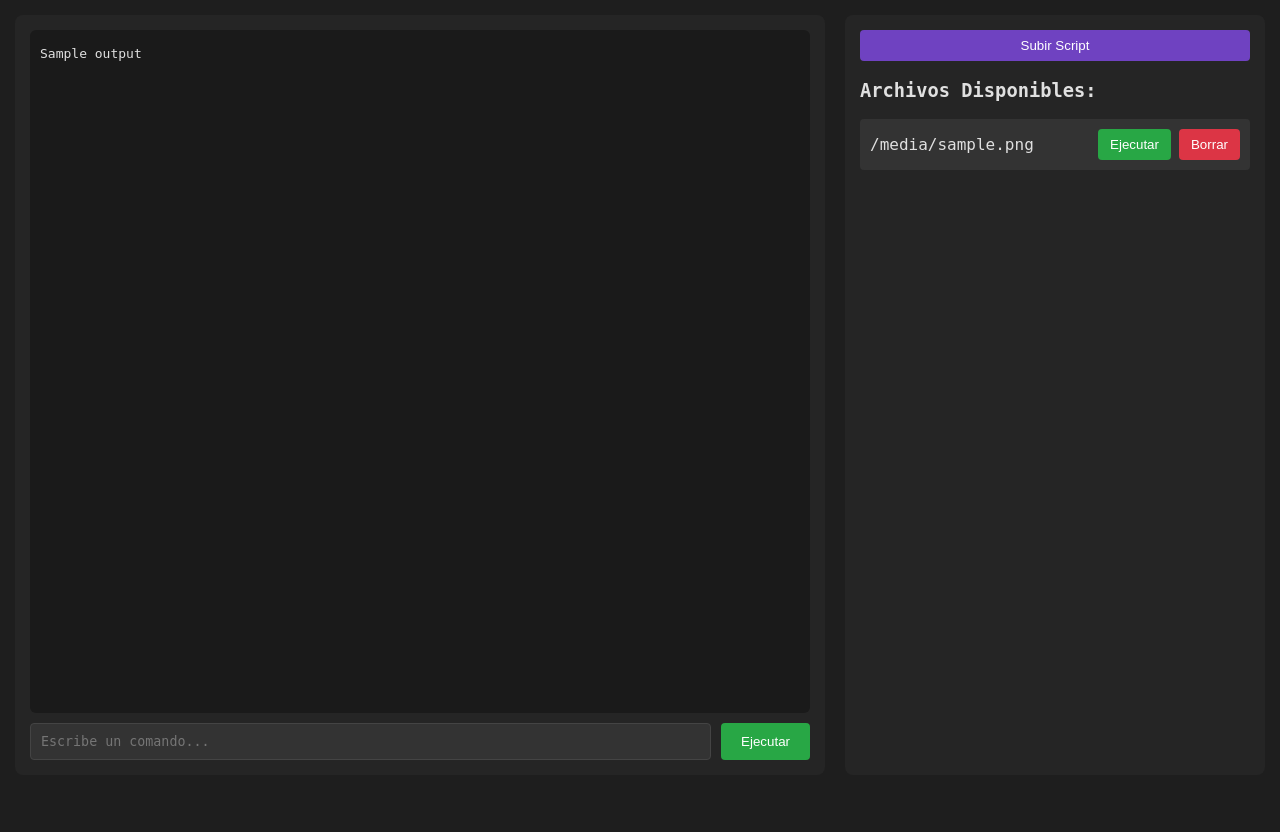
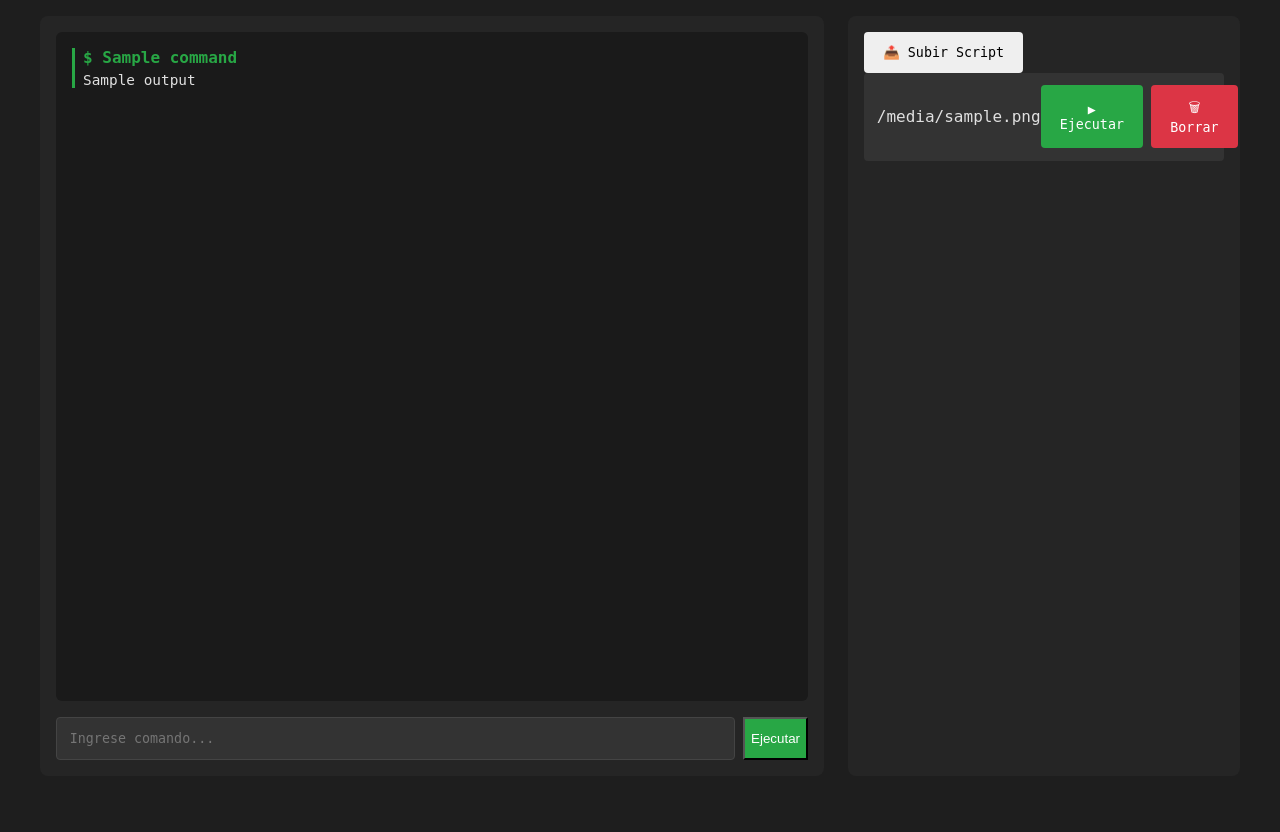
Before and after one commit to henrytmr/sys, a Flask app: template templates/index.html in a window 1280 px wide. Before the commit the page ends 760 px from the top, so only its background shows below. Run offline with Flask 3, Linux system fonts and the light colour scheme; the template is opened without the code that fills it: most values are stand-ins (such as "Sample title", 1, 10 or a date in 2020); some libraries are stand-ins or nearby versions.

Commit message:
MrROBOT1

```diff
--- a/app.py
+++ b/app.py
@@ -14,10 +14,14 @@ app = Flask("consola_web")
 app.secret_key = os.environ.get("SECRET_KEY", "clave_secreta")
 app.config["UPLOAD_FOLDER"] = UPLOAD_FOLDER
 app.config["SESSION_TYPE"] = "filesystem"
-app.config['MAX_CONTENT_LENGTH'] = 1 * 1024 * 1024
+app.config['MAX_CONTENT_LENGTH'] = 5 * 1024 * 1024  # 5MB
 Session(app)
 
-logging.basicConfig(filename='app.log', level=logging.ERROR)
+logging.basicConfig(
+    filename='app.log',
+    level=logging.ERROR,
+    format='%(asctime)s - %(levelname)s - %(message)s'
+)
 os.makedirs(UPLOAD_FOLDER, exist_ok=True)
 user_sessions = {}
 
@@ -32,7 +36,6 @@ def index():
             user_sessions[session["session_id"]] = {
                 "globals": {},
                 "history": [],
-                "mode": "bash",
                 "cwd": os.getcwd()
             }
         files = os.listdir(UPLOAD_FOLDER)
@@ -46,58 +49,42 @@ def execute():
     try:
         data = request.get_json()
         command = data.get("command", "").strip()
-        mode = data.get("mode", "bash")
 
-        if "session_id" not in session:
-            session["session_id"] = str(uuid.uuid4())
-            user_sessions[session["session_id"]] = {
-                "globals": {},
-                "history": [],
-                "mode": "bash",
-                "cwd": os.getcwd()
-            }
+        if not command:
+            return jsonify({"output": "", "history": []})
 
         user = user_sessions[session["session_id"]]
 
-        if not command:
-            return jsonify({"output": "", "history": user["history"]})
+        # Manejar comandos especiales
+        if command.lower() == "clear":
+            user["history"] = []
+            return jsonify({"output": "", "history": []})
 
-        if command == "clear":
-            user["history"] = []
-            return jsonify({"output": "", "history": user["history"]})
+        if command.lower() == "dir":
+            command = "ls -l"
 
         try:
-            if mode == "bash":
-                if command.startswith("cd "):
-                    new_dir = command[3:].strip()
-                    try:
-                        os.chdir(new_dir)
-                        user["cwd"] = os.getcwd()
-                        output = f"Directorio actual: {user['cwd']}"
-                    except Exception as e:
-                        output = f"cd: {str(e)}"
-                else:
-                    result = subprocess.run(
-                        shlex.split(command),
-                        capture_output=True,
-                        text=True,
-                        timeout=10,
-                        cwd=user.get("cwd", os.getcwd())
-                    )
-                    output = result.stdout + result.stderr
-            elif mode == "python":
-                local_ctx = user["globals"]
-                exec(command, local_ctx)
-                output = local_ctx.get("_", "") or "Comando ejecutado."
+            if command.startswith("cd "):
+                new_dir = command[3:].strip()
+                os.chdir(new_dir)
+                user["cwd"] = os.getcwd()
+                output = f"Directorio actual: {user['cwd']}"
             else:
-                output = "Modo inválido."
+                result = subprocess.run(
+                    shlex.split(command),
+                    capture_output=True,
+                    text=True,
+                    timeout=10,
+                    cwd=user.get("cwd", os.getcwd())
+                )
+                output = result.stdout + result.stderr
 
         except subprocess.TimeoutExpired:
             output = "Error: Tiempo de ejecución excedido"
         except Exception as e:
             output = f"Error: {str(e)}"
 
-        user["history"].append(f"$ {command}\n{output}")
+        user["history"].append({"command": command, "output": output})
         return jsonify({"output": output, "history": user["history"]})
 
     except Exception as e:
@@ -108,50 +95,29 @@ def execute():
 def upload_file():
     try:
         if 'archivo' not in request.files:
-            return jsonify({'error': 'No file selected'}), 400
+            return jsonify({'error': 'No se seleccionó archivo'}), 400
 
         file = request.files['archivo']
         if file.filename == '':
-            return jsonify({'error': 'Empty filename'}), 400
+            return jsonify({'error': 'Nombre vacío'}), 400
 
-        if file and allowed_file(file.filename):
-            filename = secure_filename(file.filename)
-            file.save(os.path.join(app.config['UPLOAD_FOLDER'], filename))
-            return jsonify({'success': f'{filename} subido correctamente'})
+        if not (file and allowed_file(file.filename)):
+            return jsonify({'error': 'Solo archivos .py'}), 400
 
-        return jsonify({'error': 'Solo archivos .py permitidos'}), 400
+        filename = secure_filename(file.filename)
+        filepath = os.path.join(app.config['UPLOAD_FOLDER'], filename)
+
+        if os.path.exists(filepath):
+            return jsonify({'error': 'El archivo ya existe'}), 409
+
+        file.save(filepath)
+        return jsonify({'success': f'{filename} subido'})
 
     except Exception as e:
         logging.error(f"Upload error: {str(e)}")
         return jsonify({'error': str(e)}), 500
 
-@app.route("/run/<filename>")
-def run_file(filename):
-    try:
-        filepath = os.path.join(app.config['UPLOAD_FOLDER'], secure_filename(filename))
-        if not os.path.exists(filepath):
-            return jsonify({'error': 'Archivo no encontrado'}), 404
-
-        result = subprocess.run(
-            ['python3', filepath],
-            capture_output=True,
-            text=True,
-            timeout=30
-        )
-        output = result.stdout + result.stderr
-
-        if "session_id" in session:
-            user = user_sessions.get(session["session_id"])
-            if user:
-                user["history"].append(f"$ python {filename}\n{output}")
-
-        return jsonify({'output': output})
-
-    except Exception as e:
-        logging.error(f"Run error: {str(e)}")
-        return jsonify({'error': str(e)}), 500
-
-@app.route("/delete/<filename>")
+@app.route("/delete/<filename>", methods=["DELETE"])
 def delete_file(filename):
     try:
         filepath = os.path.join(app.config['UPLOAD_FOLDER'], secure_filename(filename))
@@ -163,3 +129,6 @@ def delete_file(filename):
     except Exception as e:
         logging.error(f"Delete error: {str(e)}")
         return jsonify({'error': str(e)}), 500
+
+if __name__ == "__main__":
+    app.run(host='0.0.0.0', port=5000)
--- a/static/style.css
+++ b/static/style.css
@@ -1,6 +1,6 @@
 :root {
-    --bg-color: #1e1e1e;
-    --text-color: #e0e0e0;
+    --bg: #1e1e1e;
+    --text: #e0e0e0;
     --primary: #28a745;
     --danger: #dc3545;
     --accent: #6f42c1;
@@ -8,143 +8,130 @@
 
 body {
     font-family: 'Fira Code', monospace;
-    background: var(--bg-color);
-    color: var(--text-color);
+    background: var(--bg);
+    color: var(--text);
     margin: 0;
-    padding: 15px;
+    padding: 1rem;
+    min-height: 100vh;
 }
 
 .container {
-    display: flex;
-    flex-direction: column;
-    gap: 20px;
-    max-width: 100%;
+    display: grid;
+    grid-template-columns: 2fr 1fr;
+    gap: 1.5rem;
+    max-width: 1200px;
+    margin: 0 auto;
     height: 95vh;
 }
 
-@media (min-width: 768px) {
-    .container {
-        flex-direction: row;
-    }
-}
-
 .console {
-    flex: 2;
     background: #252525;
     border-radius: 8px;
-    padding: 15px;
+    padding: 1rem;
     display: flex;
     flex-direction: column;
-    min-height: 300px;
 }
 
 .history {
     flex: 1;
     overflow-y: auto;
     background: #1a1a1a;
-    padding: 10px;
+    padding: 1rem;
     border-radius: 6px;
-    margin-bottom: 10px;
+    margin-bottom: 1rem;
 }
 
-.history-line {
-    margin: 5px 0;
+.command-block {
+    margin-bottom: 1rem;
+    border-left: 3px solid var(--primary);
+    padding-left: 0.5rem;
+}
+
+.command {
+    color: var(--primary);
+    font-weight: bold;
+    margin-bottom: 0.3rem;
+}
+
+.output {
+    color: var(--text);
     white-space: pre-wrap;
-    word-break: break-word;
-    font-size: 13px;
-    line-height: 1.4;
+    margin: 0;
+    font-size: 0.9rem;
 }
 
 .input-area {
     display: flex;
-    gap: 10px;
+    gap: 0.5rem;
 }
 
-#command {
+#commandInput {
     flex: 1;
-    padding: 10px;
+    padding: 0.8rem;
     background: #333;
     border: 1px solid #444;
     border-radius: 4px;
-    color: var(--text-color);
+    color: var(--text);
     font-family: inherit;
 }
 
-#execute {
-    background: var(--primary);
-    color: white;
+.btn {
+    padding: 0.8rem 1.2rem;
     border: none;
-    padding: 10px 20px;
     border-radius: 4px;
     cursor: pointer;
     transition: opacity 0.3s;
+    font-family: inherit;
 }
 
-#execute:hover {
-    opacity: 0.9;
+.btn:hover {
+    opacity: 0.85;
+}
+
+#executeBtn {
+    background: var(--primary);
+    color: white;
 }
 
 .files-panel {
-    flex: 1;
     background: #252525;
     border-radius: 8px;
-    padding: 15px;
+    padding: 1rem;
     overflow-y: auto;
-}
-
-.file-list {
-    margin-top: 15px;
 }
 
 .file-item {
     display: flex;
     justify-content: space-between;
     align-items: center;
-    padding: 10px;
+    padding: 0.8rem;
     background: #333;
     border-radius: 4px;
-    margin-bottom: 8px;
+    margin-bottom: 0.5rem;
 }
 
-.file-actions {
+.actions {
     display: flex;
-    gap: 8px;
+    gap: 0.5rem;
 }
 
-.btn-upload, .btn-run, .btn-delete {
-    padding: 8px 12px;
-    border: none;
-    border-radius: 4px;
-    cursor: pointer;
-    transition: opacity 0.3s;
-}
-
-.btn-upload {
-    background: var(--accent);
-    color: white;
-    width: 100%;
-}
-
-.btn-run {
+.run {
     background: var(--primary);
     color: white;
 }
 
-.btn-delete {
+.delete {
     background: var(--danger);
     color: white;
 }
 
-.btn-upload:hover, .btn-run:hover, .btn-delete:hover {
-    opacity: 0.85;
-}
-
 @media (max-width: 768px) {
     .container {
+        grid-template-columns: 1fr;
         height: auto;
     }
 
     .console, .files-panel {
-        min-height: 50vh;
+        height: 50vh;
     }
 }
--- a/templates/index.html
+++ b/templates/index.html
@@ -2,40 +2,42 @@
 <html lang="es">
 <head>
     <meta charset="UTF-8">
+    <meta name="viewport" content="width=device-width, initial-scale=1.0">
     <title>Consola Web</title>
-    <meta name="viewport" content="width=device-width, initial-scale=1.0">
+    <link rel="stylesheet" href="https://cdn.jsdelivr.net/npm/sweetalert2@11/dist/sweetalert2.min.css">
     <link rel="stylesheet" href="{{ url_for('static', filename='style.css') }}">
 </head>
 <body>
     <div class="container">
         <div class="console">
             <div class="history" id="history">
-                {% for line in output.split('\n') %}
-                    <pre class="history-line">{{ line }}</pre>
+                {% for item in history %}
+                    <div class="command-block">
+                        <div class="command">$ {{ item.command }}</div>
+                        <pre class="output">{{ item.output }}</pre>
+                    </div>
                 {% endfor %}
             </div>
             <div class="input-area">
-                <input type="text" id="command" placeholder="Escribe un comando..." autocomplete="off">
-                <button id="execute">Ejecutar</button>
+                <input type="text" id="commandInput" placeholder="Ingrese comando...">
+                <button id="executeBtn">Ejecutar</button>
             </div>
         </div>
 
         <div class="files-panel">
             <div class="upload-section">
                 <input type="file" id="fileInput" hidden accept=".py">
-                <button onclick="document.getElementById('fileInput').click()" class="btn-upload">
-                    Subir Script
+                <button class="btn" id="uploadBtn">
+                    📤 Subir Script
                 </button>
             </div>
-
             <div class="file-list">
-                <h3>Archivos Disponibles:</h3>
                 {% for file in files %}
                     <div class="file-item">
-                        <span>{{ file }}</span>
-                        <div class="file-actions">
-                            <button onclick="runFile('{{ file }}')" class="btn-run">Ejecutar</button>
-                            <button onclick="deleteFile('{{ file }}')" class="btn-delete">Borrar</button>
+                        <span class="filename">{{ file }}</span>
+                        <div class="actions">
+                            <button class="btn run" data-file="{{ file }}">▶ Ejecutar</button>
+                            <button class="btn delete" data-file="{{ file }}">🗑 Borrar</button>
                         </div>
                     </div>
                 {% endfor %}
@@ -43,20 +45,16 @@
         </div>
     </div>
 
+    <script src="https://cdn.jsdelivr.net/npm/sweetalert2@11"></script>
     <script>
     document.addEventListener('DOMContentLoaded', () => {
         const historyDiv = document.getElementById('history');
-        const commandInput = document.getElementById('command');
-        const executeBtn = document.getElementById('execute');
+        const commandInput = document.getElementById('commandInput');
+        const executeBtn = document.getElementById('executeBtn');
+        const uploadBtn = document.getElementById('uploadBtn');
+        const fileInput = document.getElementById('fileInput');
 
-        function appendToHistory(content) {
-            const pre = document.createElement('pre');
-            pre.className = 'history-line';
-            pre.textContent = content;
-            historyDiv.appendChild(pre);
-            historyDiv.scrollTop = historyDiv.scrollHeight;
-        }
-
+        // Manejo de comandos
         async function executeCommand() {
             const command = commandInput.value.trim();
             if (!command) return;
@@ -65,67 +63,108 @@
                 const response = await fetch('/execute', {
                     method: 'POST',
                     headers: {'Content-Type': 'application/json'},
-                    body: JSON.stringify({command: command, mode: 'bash'})
+                    body: JSON.stringify({command: command})
                 });
 
                 const data = await response.json();
+
+                if (command.toLowerCase() === 'clear') {
+                    historyDiv.innerHTML = '';
+                    return;
+                }
+
                 if (data.error) throw new Error(data.error);
 
-                data.history.forEach(line => appendToHistory(line));
+                updateHistory(data.history);
                 commandInput.value = '';
+                historyDiv.scrollTop = historyDiv.scrollHeight;
             } catch (error) {
-                appendToHistory(`Error: ${error.message}`);
+                showError(error.message);
             }
         }
 
-        async function uploadFile(file) {
-            const formData = new FormData();
-            formData.append('archivo', file);
+        function updateHistory(history) {
+            historyDiv.innerHTML = history.map(item => `
+                <div class="command-block">
+                    <div class="command">$ ${item.command}</div>
+                    <pre class="output">${item.output}</pre>
+                </div>
+            `).join('');
+        }
+
+        // Subida de archivos
+        uploadBtn.addEventListener('click', () => fileInput.click());
+
+        fileInput.addEventListener('change', async (e) => {
+            if (!e.target.files[0]) return;
 
             try {
+                const formData = new FormData();
+                formData.append('archivo', e.target.files[0]);
+
                 const response = await fetch('/upload', {
                     method: 'POST',
                     body: formData
                 });
+
                 const result = await response.json();
-                if (result.error) throw new Error(result.error);
-                window.location.reload();
+
+                if (!response.ok) throw new Error(result.error);
+
+                Swal.fire({
+                    icon: 'success',
+                    title: 'Éxito',
+                    text: result.success
+                }).then(() => window.location.reload());
+
             } catch (error) {
-                appendToHistory(`Upload Error: ${error.message}`);
+                showError(error.message);
             }
-        }
-
-        document.getElementById('fileInput').addEventListener('change', (e) => {
-            if (e.target.files[0]) uploadFile(e.target.files[0]);
         });
 
+        // Manejo de archivos
+        document.querySelectorAll('.delete').forEach(btn => {
+            btn.addEventListener('click', async () => {
+                const filename = btn.dataset.file;
+                const confirm = await Swal.fire({
+                    title: '¿Borrar archivo?',
+                    text: `¿Eliminar ${filename}?`,
+                    icon: 'warning',
+                    showCancelButton: true
+                });
+
+                if (confirm.isConfirmed) {
+                    try {
+                        const response = await fetch(`/delete/${filename}`, {
+                            method: 'DELETE'
+                        });
+
+                        const result = await response.json();
+
+                        if (!response.ok) throw new Error(result.error);
+
+                        Swal.fire('¡Eliminado!', result.success, 'success');
+                        window.location.reload();
+                    } catch (error) {
+                        showError(error.message);
+                    }
+                }
+            });
+        });
+
+        // Eventos
         executeBtn.addEventListener('click', executeCommand);
         commandInput.addEventListener('keypress', (e) => {
             if (e.key === 'Enter') executeCommand();
         });
 
-        window.runFile = async (filename) => {
-            try {
-                const response = await fetch(`/run/${filename}`);
-                const data = await response.json();
-                if (data.error) throw new Error(data.error);
-                appendToHistory(`$ python ${filename}\n${data.output}`);
-            } catch (error) {
-                appendToHistory(`Execution Error: ${error.message}`);
-            }
-        };
-
-        window.deleteFile = async (filename) => {
-            if (!confirm(`¿Borrar ${filename}?`)) return;
-            try {
-                const response = await fetch(`/delete/${filename}`);
-                const data = await response.json();
-                if (data.error) throw new Error(data.error);
-                window.location.reload();
-            } catch (error) {
-                appendToHistory(`Delete Error: ${error.message}`);
-            }
-        };
+        function showError(message) {
+            Swal.fire({
+                icon: 'error',
+                title: 'Error',
+                text: message
+            });
+        }
     });
     </script>
 </body>
```
